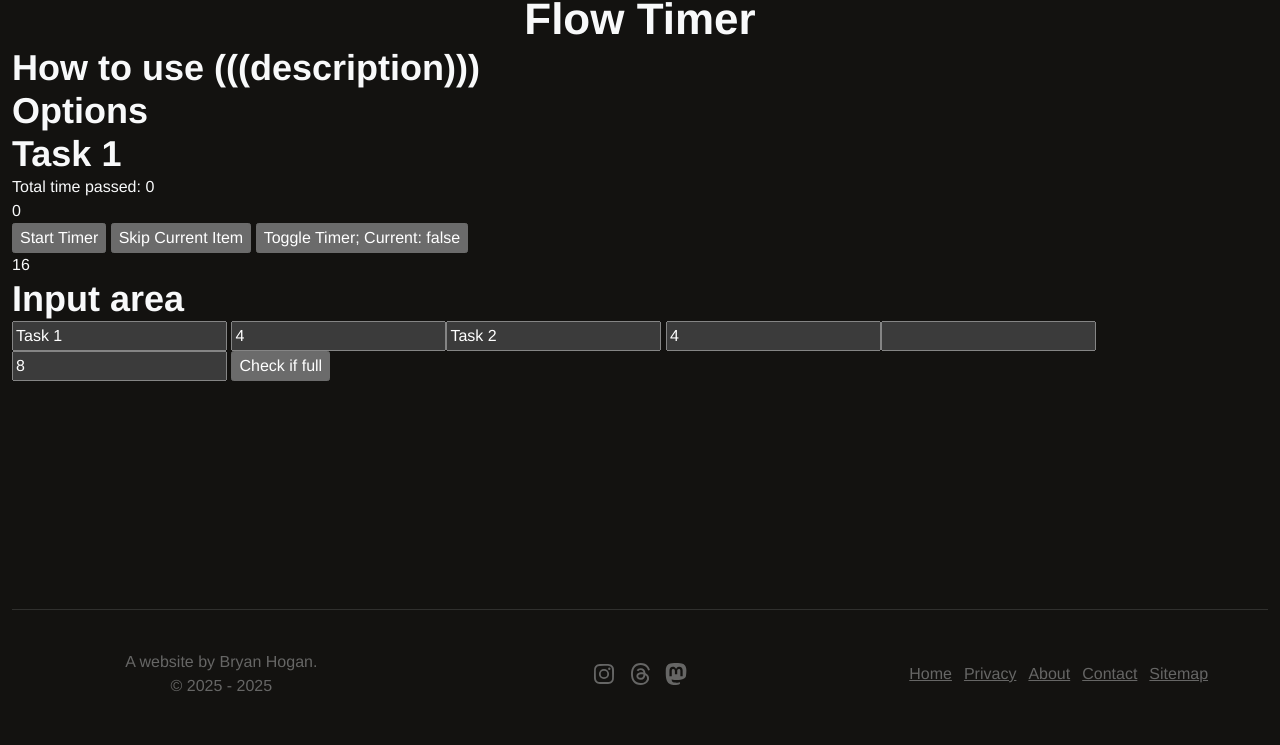
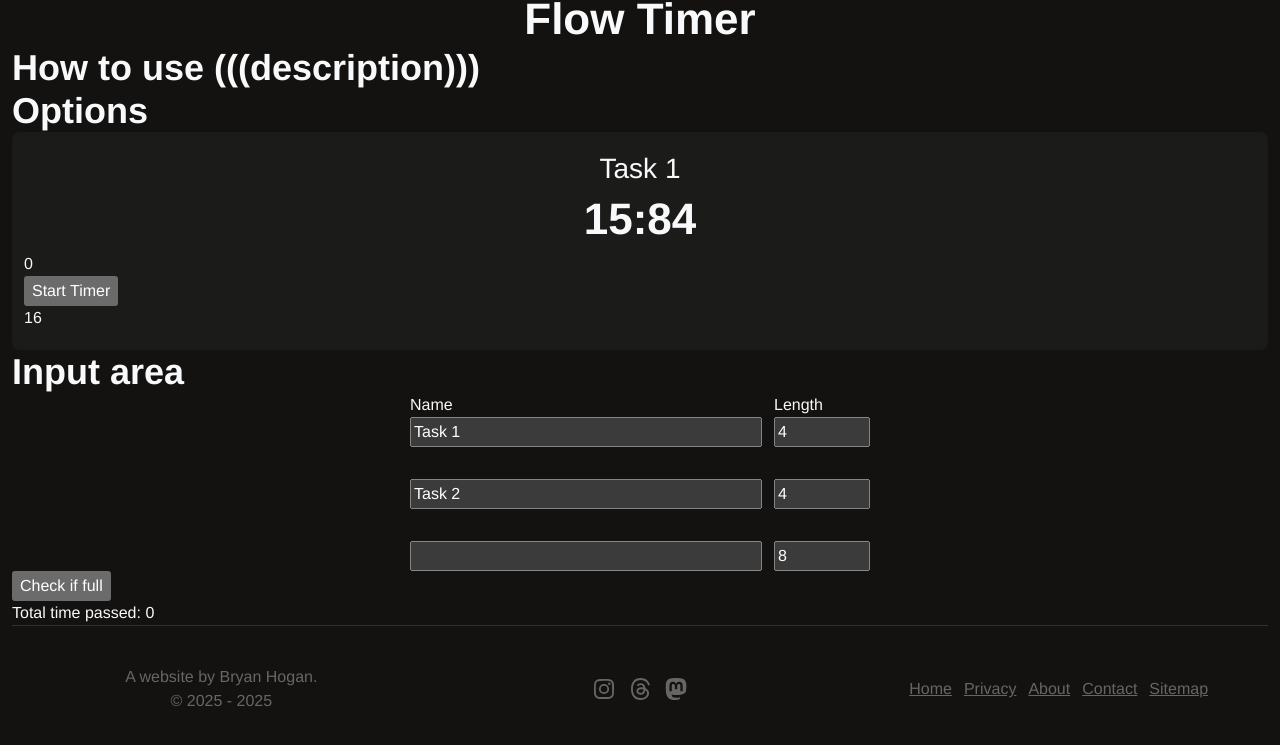
Before and after one commit to BryanHogan/flow-timer, an Astro site: page / in a window 1280 px wide. Shown: the part 63-808 px from the top of the page. Built offline with nearby package versions, Linux system fonts and the light colour scheme; Astro itself is replaced by a stand-in of ours.

Commit message:
styling and icons

```diff
--- a/src/components/FlowTimer.svelte
+++ b/src/components/FlowTimer.svelte
@@ -106,26 +106,106 @@
     <div>
         <h2>Options</h2>
     </div>
-    <div>
-        <h2>{currentActiveItemName}</h2>
-        <p>Total time passed: {totalTimePassed}</p>
+    <div class="controls-container">
+        <h2 class="text-align-center">{currentActiveItemName}</h2>
+        <p class="current-time text-align-center">15:84</p>
         <p>{currentTime}</p>
-        <button onclick={startTimer}>Start Timer</button>
-        <button onclick={goNextItem}>Skip Current Item</button>
-        <button onclick={toggleTimer}
-            >Toggle Timer; Current: {timerActive}</button
-        >
+        {#if timerBegan}
+        <button onclick={toggleTimer}>
+            {#if timerActive}
+                <img src="/icons/Pause-Icon.svg" alt="Pause Icon" width="24" height="24" />
+            {:else}
+               <img src="/icons/Play-Icon.svg" alt="Unpause Icon" width="24" height="24" />
+            {/if}
+        </button>
+        <button onclick={goNextItem}>
+            <img src="/icons/Skip-Icon.svg" alt="Pause Icon" width="24" height="24" />
+        </button>
+        <p>{currentActiveItem + 1} / {itemList.length}</p>
+        {:else}
+            <button onclick={startTimer}>Start Timer</button>
+        {/if}
         <p>{totalTime}</p>
     </div>
-    <div>
+    <div class="margin-inline-auto" style="width: 100%">
         <h2>Input area</h2>
-        {#each itemList as item}
-            <input type="text" bind:value={item.name} />
-            <input type="number" bind:value={item.length} />
-        {/each}
+        <div class="input-container" role="list">
+            <div class="input-description">
+                <p class="name">Name</p>
+                <p class="length">Length</p>
+            </div>
+            <ul role="list">
+                {#each itemList as item}
+                    <li class="item-input-row">
+                        <input
+                            type="text"
+                            bind:value={item.name}
+                            class="name-input"
+                        />
+                        <input
+                            type="number"
+                            bind:value={item.length}
+                            class="length-input"
+                        />
+                    </li>
+                {/each}
+            </ul>
+        </div>
         <button onclick={checkIfItemListFull}>Check if full</button>
     </div>
+    <p>Total time passed: {totalTimePassed}</p>
 </main>
 
 <style>
+    .controls-container {
+        background-color: var(--color-neutral-800);
+        border-radius: var(--border-radius-m);
+        padding: var(--space-m) var(--space-s);
+        & h2 {
+            font-size: var(--text-size-3xl);
+            font-weight: var(--font-weight-normal);
+        }
+        & .current-time {
+            font-size: var(--text-size-5xl);
+            font-weight: var(--font-weight-bold);
+        }
+    }
+
+    .input-container {
+        max-width: 8050px;
+        & ul {
+            display: flex;
+            flex-direction: column;
+            justify-content: center;
+            gap: var(--space-l);
+        }
+        & .item-input-row {
+            display: flex;
+            width: 100%;
+            flex-direction: row;
+            justify-content: center;
+            gap: var(--space-s);
+            & .name-input {
+                width: 60%;
+                max-width: 22rem;
+            }
+            & .length-input {
+                width: 20%;
+                max-width: 6rem;
+            }
+        }
+        & .input-description {
+            display: flex;
+            flex-direction: row;
+            justify-content: center;
+            & .name {
+                width: 60%;
+                max-width: calc(22rem + var(--space-s));
+            }
+            & .length {
+                width: 20%;
+                max-width: 6rem;
+            }
+        }
+    }
 </style>
```
Also changed, not shown: public/icons/Chevron-Up-Icon.svg (added), public/icons/Pause-Icon.svg (added), public/icons/Play-Icon.svg (added), public/icons/Skip-Back-Icon.svg (added), public/icons/Skip-Icon.svg (added), public/icons/Trash-Icon.svg (added).
